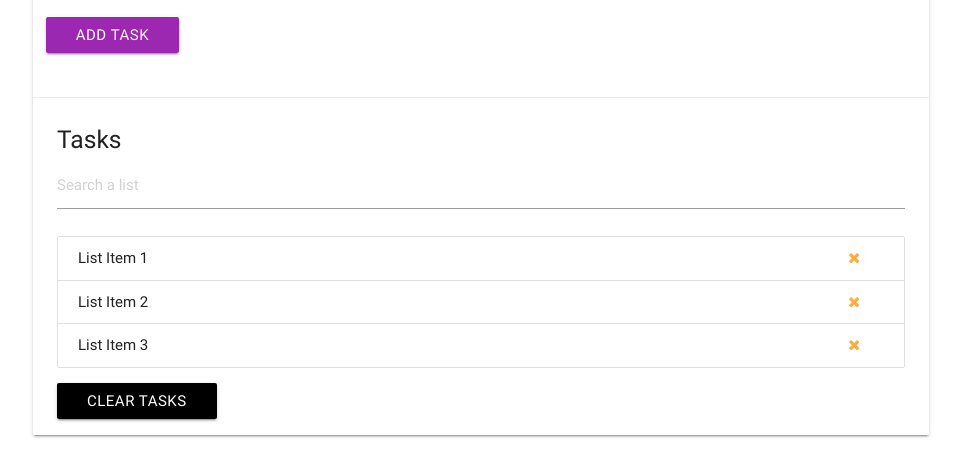
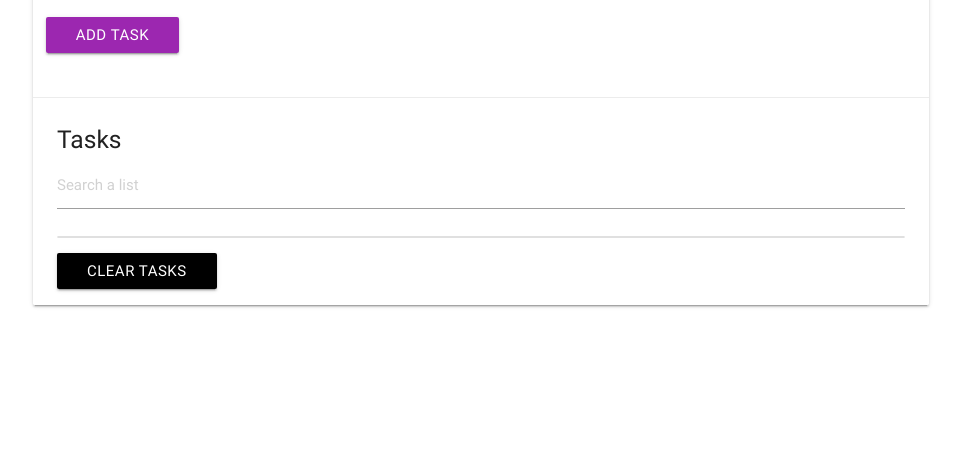
Before and after one commit to Hamdanmohamed/todoapp, a plain HTML site: page index.html in a window 1280 px wide. Shown: the part 136-612 px from the top of the page, without its empty margins (159-1120 px from the left). Drawn offline with nearby package versions, Linux system fonts and the light colour scheme.

Commit message:
li removes in initialize

```diff
--- a/index.html
+++ b/index.html
@@ -42,26 +42,6 @@
             </div>
 
             <ul class="collection">
-              <li class="collection-item">
-                List Item 1
-                <a href="#" class="delete-item secondary-content" id="test" title="im Link">
-                  <i class="fa fa-remove"></i>
-                </a>
-              </li>
-
-              <li class="collection-item">
-                List Item 2
-                <a href="#" class="delete-item secondary-content" id="test" title="im Link">
-                  <i class="fa fa-remove"></i>
-                </a>
-              </li>
-              <li class="collection-item">
-                List Item 3
-                <a href="#" class="delete-item secondary-content" id="test" title="im Link">
-                  <i class="fa fa-remove"></i>
-                </a>
-              </li>
-
 
              </ul>
             <a class="clear-tasks btn black" id="btn-test" href="#">Clear Tasks</a>
```
